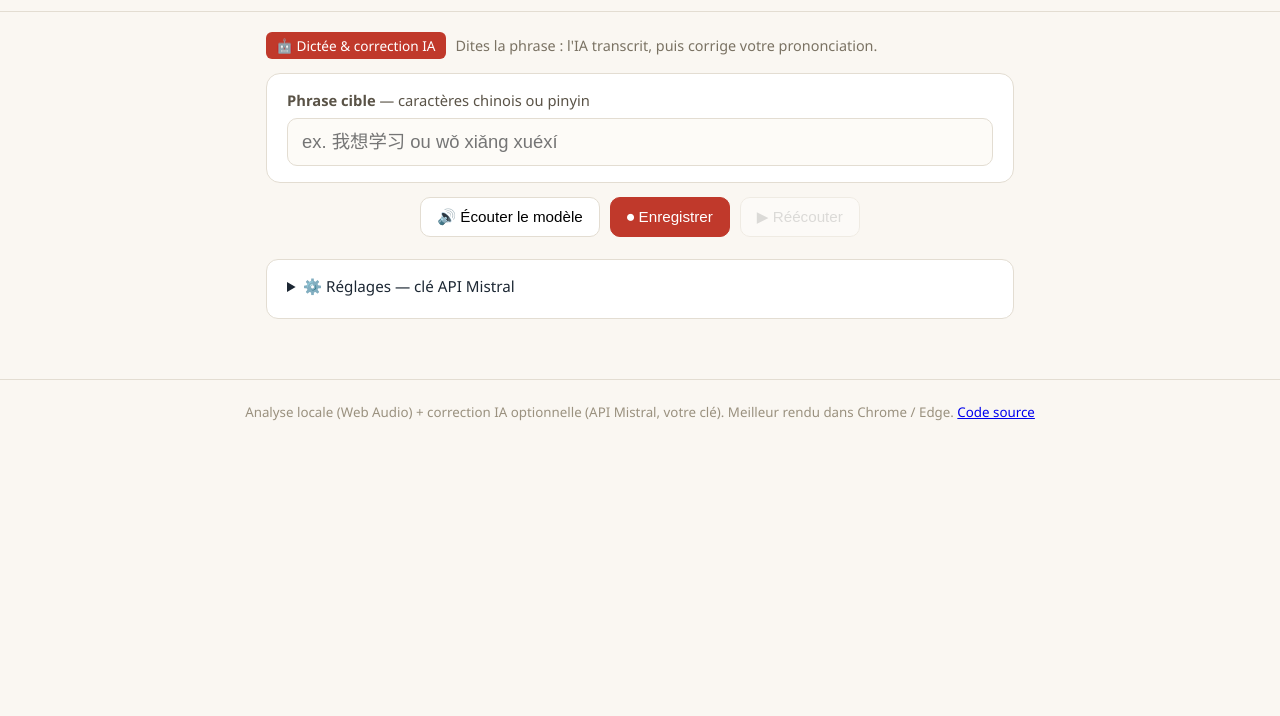
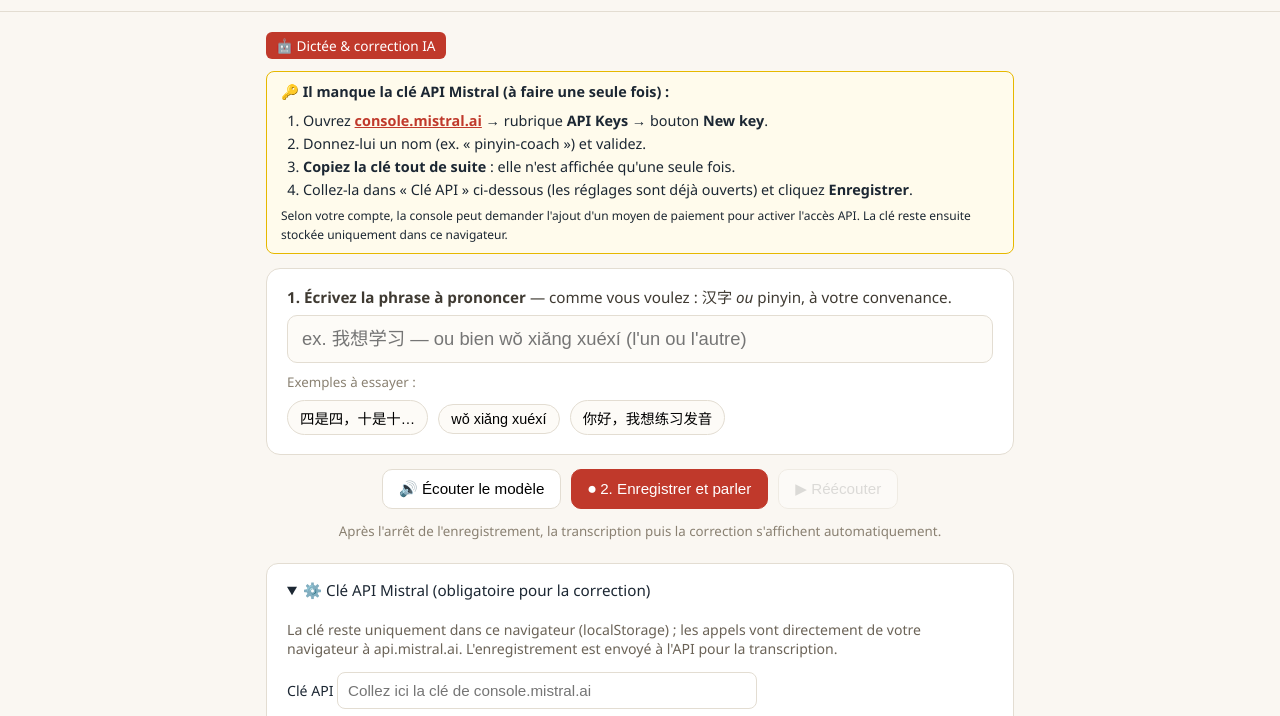
Before and after one commit to AlturForge/pinyin-coach, a plain HTML site: page index.html in a window 1280 px wide. Both pictures are taken after a click on the button "🎤 Dicter une phrase et me faire corriger →". Shown: the part 50-766 px from the top of the page. Drawn offline with Linux system fonts and the light colour scheme.

Commit message:
Dictée IA : bandeau d’aide pour créer la clé API (étapes numérotées), réglages ouverts automatiquement, clarification « 汉字 ou pinyin » (pas de choix), exemples cliquables, vérifications avant enregistrement

```diff
--- a/css/style.css
+++ b/css/style.css
@@ -76,10 +76,20 @@ footer { text-align: center; padding: 20px; color: #9a917f; border-top: 1px soli
 .dictee-open:hover { background: #a93226; }
 .dictee-hint { margin-top: 10px; }
 
+.key-banner { border-color: #e6b800; background: #fffbec; }
+.key-banner a { color: var(--accent); font-weight: 600; }
+.key-steps { margin: 10px 0 6px 0; padding-left: 22px; }
+.key-steps li { margin: 4px 0; }
+
 .dictee-target { background: var(--card); border: 1px solid var(--line); border-radius: 14px; padding: 16px 20px; margin: 14px 0; }
-.dictee-target label { display: block; font-size: .92rem; color: #5a5347; margin-bottom: 8px; }
+.dictee-target label { display: block; font-size: .95rem; color: #3f3a32; margin-bottom: 8px; }
 .dictee-target input { width: 100%; padding: 12px 14px; font-size: 1.15rem; border: 1px solid var(--line); border-radius: 10px; background: #fdfbf7; }
 .dictee-target input:focus { outline: 2px solid var(--accent); border-color: var(--accent); }
+.dictee-examples { margin-top: 10px; }
+.dictee-examples small { color: #8a8172; display: block; margin-bottom: 6px; }
+.chip { display: inline-block; margin: 3px 6px 3px 0; padding: 6px 12px; border: 1px solid var(--line); border-radius: 999px; background: #fdfbf7; cursor: pointer; font-size: .9rem; }
+.chip:hover { border-color: var(--accent); background: #fff5f3; }
+.step-hint { text-align: center; color: #8a8172; margin: 10px 0 0; }
 
 .d-transcript-wrap { background: #fdfbf7; border: 1px solid var(--line); border-radius: 10px; padding: 12px 14px; margin-bottom: 14px; }
 .d-transcript-label { font-size: .82rem; color: #8a8172; margin-bottom: 6px; }
--- a/index.html
+++ b/index.html
@@ -23,7 +23,7 @@
       <h2>🤖 Dictée &amp; correction IA</h2>
       <p>Dites une phrase en chinois au micro : <b>Voxtral transcrit ce que l'IA entend</b>, puis Mistral vous explique en français comment corriger votre prononciation (consonnes, tons, conseils articulatoires).</p>
       <button class="btn dictee-open" id="btn-dictee-open">🎤 Dicter une phrase et me faire corriger →</button>
-      <p class="dictee-hint"><small>Phrase cible en <b>汉字 ou en pinyin</b>, collée ou tapée. Nécessite une clé API Mistral (⚙️ réglages sur l'écran suivant).</small></p>
+      <p class="dictee-hint"><small>Vous écrivez la phrase à prononcer comme vous voulez : <b>en 汉字 ou en pinyin</b> (aucun choix préalable, les deux fonctionnent). Nécessite une clé API Mistral : le mode vous guide pas à pas.</small></p>
     </article>
     <article class="mode-card" data-mode="consonants">
       <h2>声母 Consonnes</h2>
@@ -83,25 +83,42 @@
 <main id="screen-dictee" class="screen hidden">
   <div class="exercise-head">
     <span class="badge">🤖 Dictée &amp; correction IA</span>
-    <span class="tip">Dites la phrase : l'IA transcrit, puis corrige votre prononciation.</span>
+  </div>
+
+  <div id="dictee-key-banner" class="warn key-banner hidden">
+    <b>🔑 Il manque la clé API Mistral (à faire une seule fois) :</b>
+    <ol class="key-steps">
+      <li>Ouvrez <a href="https://console.mistral.ai/" target="_blank" rel="noopener">console.mistral.ai</a> → rubrique <b>API Keys</b> → bouton <b>New key</b>.</li>
+      <li>Donnez-lui un nom (ex. « pinyin-coach ») et validez.</li>
+      <li><b>Copiez la clé tout de suite</b> : elle n'est affichée qu'une seule fois.</li>
+      <li>Collez-la dans « Clé API » ci-dessous (les réglages sont déjà ouverts) et cliquez <b>Enregistrer</b>.</li>
+    </ol>
+    <small>Selon votre compte, la console peut demander l'ajout d'un moyen de paiement pour activer l'accès API. La clé reste ensuite stockée uniquement dans ce navigateur.</small>
   </div>
 
   <section class="dictee-target">
-    <label for="dictee-phrase"><b>Phrase cible</b> — caractères chinois ou pinyin</label>
+    <label for="dictee-phrase"><b>1. Écrivez la phrase à prononcer</b> — comme vous voulez : 汉字 <i>ou</i> pinyin, à votre convenance.</label>
     <input id="dictee-phrase" type="text" autocomplete="off"
-           placeholder="ex. 我想学习 ou wǒ xiǎng xuéxí">
+           placeholder="ex. 我想学习 — ou bien wǒ xiǎng xuéxí (l'un ou l'autre)">
+    <div class="dictee-examples">
+      <small>Exemples à essayer :</small>
+      <button class="chip" data-ex="四是四，十是十，十四是十四，四十是四十">四是四，十是十…</button>
+      <button class="chip" data-ex="wǒ xiǎng xuéxí">wǒ xiǎng xuéxí</button>
+      <button class="chip" data-ex="你好，我想练习发音">你好，我想练习发音</button>
+    </div>
   </section>
 
   <div class="controls">
     <button id="btn-dictee-model" class="btn">🔊 Écouter le modèle</button>
-    <button id="btn-dictee-record" class="btn record">⏺ Enregistrer</button>
+    <button id="btn-dictee-record" class="btn record">⏺ 2. Enregistrer et parler</button>
     <button id="btn-dictee-playback" class="btn" disabled>▶ Réécouter</button>
   </div>
+  <p class="step-hint"><small>Après l'arrêt de l'enregistrement, la transcription puis la correction s'affichent automatiquement.</small></p>
 
   <div id="dictee-status" class="rec-status hidden"></div>
 
   <section id="dictee-results" class="results hidden">
-    <h3>Correction</h3>
+    <h3>3. Correction</h3>
     <div class="d-transcript-wrap">
       <div class="d-transcript-label">Ce que l'IA a entendu (transcription Voxtral) :</div>
       <div id="dictee-transcript" class="d-transcript"></div>
@@ -109,11 +126,10 @@
     <div id="dictee-feedback" class="d-feedback"></div>
   </section>
 
-  <details class="d-settings">
-    <summary>⚙️ Réglages — clé API Mistral</summary>
-    <p>La correction IA nécessite une clé API Mistral (console.mistral.ai).<br>
-    <small>La clé reste uniquement dans ce navigateur (localStorage) ; les appels vont directement de votre navigateur à api.mistral.ai. L'enregistrement est envoyé à l'API pour la transcription, puis supprimé de leur côté.</small></p>
-    <label>Clé API <input id="dictee-apikey" type="password" autocomplete="off" placeholder="…"></label>
+  <details class="d-settings" id="dictee-settings" open>
+    <summary>⚙️ Clé API Mistral (obligatoire pour la correction)</summary>
+    <p>La clé reste uniquement dans ce navigateur (localStorage) ; les appels vont directement de votre navigateur à api.mistral.ai. L'enregistrement est envoyé à l'API pour la transcription.</p>
+    <label>Clé API <input id="dictee-apikey" type="password" autocomplete="off" placeholder="Collez ici la clé de console.mistral.ai"></label>
     <label>Modèle de chat <input id="dictee-modelname" type="text" value="mistral-small-latest"></label>
     <div><button id="dictee-save-settings" class="btn">Enregistrer</button>
     <span id="dictee-settings-msg" class="d-settings-msg"></span></div>
--- a/js/dictee.js
+++ b/js/dictee.js
@@ -29,17 +29,26 @@
     localStorage.setItem(LS_MODEL, model);
     $("dictee-settings-msg").textContent = "✓ Enregistré" + (key ? "" : " (sans clé)");
     setTimeout(() => $("dictee-settings-msg").textContent = "", 2500);
+    if (key) { $("dictee-key-banner").classList.add("hidden"); $("dictee-settings").open = false; }
+    else updateKeyBanner();
   };
+
+  function updateKeyBanner() {
+    const hasKey = !!localStorage.getItem(LS_KEY);
+    $("dictee-key-banner").classList.toggle("hidden", hasKey);
+    $("dictee-settings").open = !hasKey;
+  }
 
   // ---------- navigation / TTS ----------
   $("btn-dictee-open").onclick = () => {
     $("screen-home").classList.add("hidden");
     $("screen-dictee").classList.remove("hidden");
+    updateKeyBanner();
   };
   $("btn-dictee-model").onclick = () => {
     const t = $("dictee-phrase").value;
     if (!t) return;
-    if (!/[\u4e00-\u9fff]/.test(t)) { showWarn("Le modèle vocal lit les caractères chinois. Entrez la phrase en 汉字 pour l'écouter."); return; }
+    if (!/[\u4e00-\u9fff]/.test(t)) { showWarn("Le modèle vocal lit les caractères chinois. Écrivez la phrase en 汉字 pour l'écouter (ou enregistrez-vous et la correction marchera quand même en pinyin)."); return; }
     hideWarn();
     const u = new SpeechSynthesisUtterance(t);
     u.lang = "zh-CN"; u.rate = 0.85;
@@ -47,6 +56,11 @@
     if (v) u.voice = v;
     speechSynthesis.cancel(); speechSynthesis.speak(u);
   };
+
+  // exemples cliquables
+  document.querySelectorAll(".chip").forEach(ch => {
+    ch.onclick = () => { $("dictee-phrase").value = ch.dataset.ex; hideWarn(); };
+  });
 
   function showWarn(msg) { const w = $("dictee-warn"); w.textContent = msg; w.classList.remove("hidden"); }
   function hideWarn() { $("dictee-warn").classList.add("hidden"); }
@@ -61,7 +75,9 @@
     if (state.busy) return;
     if (state.recording) { state.mediaRecorder.stop(); return; }
     const target = $("dictee-phrase").value;
-    if (!target.trim()) { showWarn("Entrez d'abord une phrase cible (汉字 ou pinyin)."); return; }
+    if (!target.trim()) { showWarn("Écrivez d'abord la phrase à prononcer (en 汉字 ou en pinyin, l'un ou l'autre suffit) — ou cliquez sur un exemple."); return; }
+    const key = localStorage.getItem(LS_KEY);
+    if (!key) { updateKeyBanner(); showWarn("Sans clé API, l'enregistrement ne peut pas être transcrit. Suivez les étapes 🔑 ci-dessus pour créer et coller votre clé Mistral."); return; }
     hideWarn();
     try {
       const stream = await navigator.mediaDevices.getUserMedia({ audio: true });
@@ -72,7 +88,7 @@
         stream.getTracks().forEach(t => t.stop());
         state.recording = false;
         const b = $("btn-dictee-record");
-        b.classList.remove("on"); b.textContent = "⏺ Enregistrer";
+        b.classList.remove("on"); b.textContent = "⏺ 2. Enregistrer et parler";
         if (state.playbackUrl) URL.revokeObjectURL(state.playbackUrl);
         state.audioBlob = new Blob(state.chunks, { type: "audio/webm" });
         state.playbackUrl = URL.createObjectURL(state.audioBlob);
@@ -175,7 +191,8 @@
   async function runCorrection(target) {
     const key = localStorage.getItem(LS_KEY);
     if (!key) {
-      showWarn("Ajoutez votre clé API Mistral dans « ⚙️ Réglages » ci-dessous (console.mistral.ai), puis réessayez.");
+      updateKeyBanner();
+      showWarn("Ajoutez votre clé API Mistral dans « ⚙️ Clé API Mistral » ci-dessus (les étapes 🔑 sont affichées), puis réessayez.");
       return;
     }
     const model = localStorage.getItem(LS_MODEL) || "mistral-small-latest";
```
